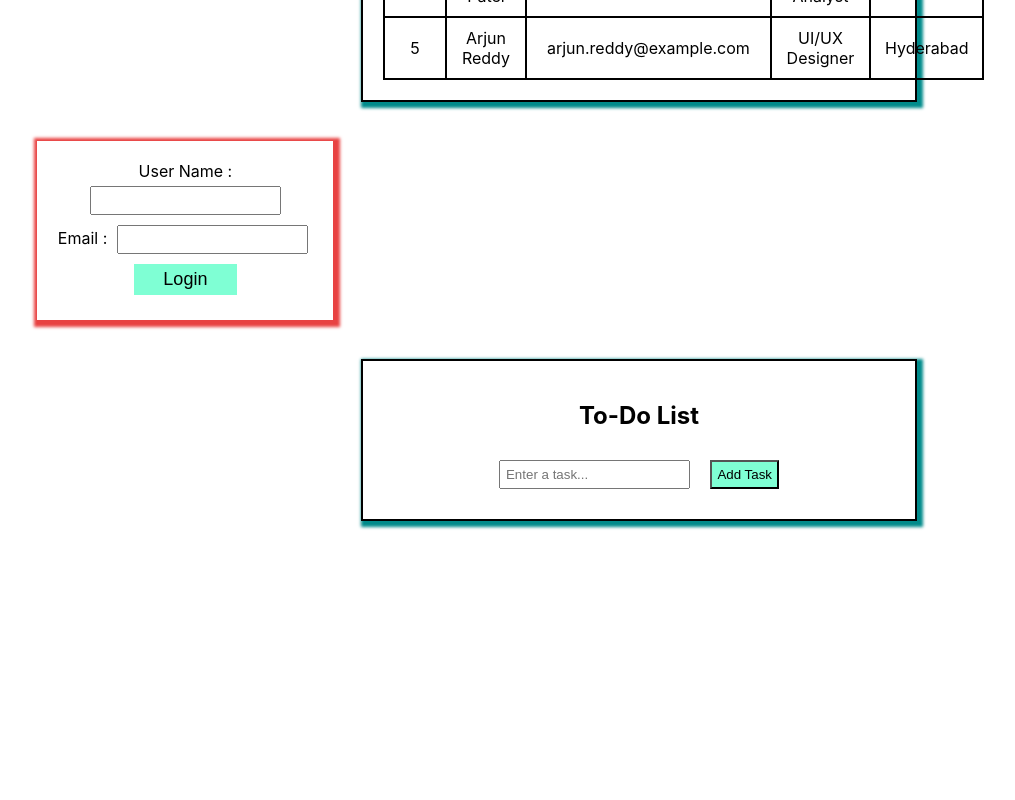
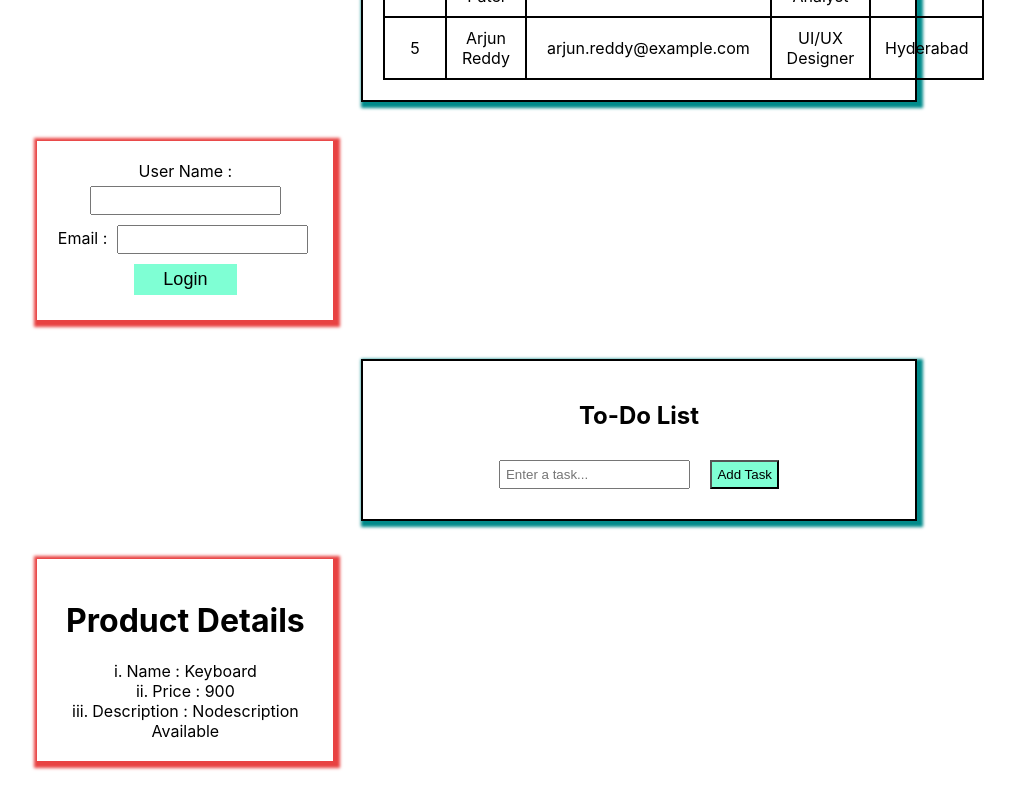
Before and after one commit to Pramod153/React_Complete, a React (Create React App) app: page / in a window 1280 px wide. Shown: the part 1569-2369 px from the top of the page, without its empty margins (1-1016 px from the left). Before the commit the page ends 2116 px from the top, so only its background shows below. Built offline with nearby package versions, Linux system fonts and the light colour scheme.

Commit message:
React.js

```diff
--- a/src/App.jsx
+++ b/src/App.jsx
@@ -8,6 +8,7 @@ import FruitList from "./Component/FruitList";
 import UserDetails from "./Component/UserDetails";
 import LoginForm from "./Component/LoginForm";
 import ToDoList from "./Component/ToDOList";
+import ProductCard from "./Component/ProductCard";
 
 
 function App() {
@@ -23,6 +24,7 @@ function App() {
       <UserDetails/>
       <LoginForm/>
       <ToDoList/>
+      <ProductCard name= 'Keyboard' Price ='900' desc=''/>
     </div>
   );
 }
--- /dev/null
+++ b/src/Component/ProductCard.jsx
@@ -0,0 +1,14 @@
+import React from 'react'
+
+function ProductCard(props) {
+  return (
+    <div className='user'>
+      <h1>Product Details</h1>
+      <li>Name : {props.name}</li>
+      <li>Price : {props.Price}</li>
+      <li>Description : {props.desc || 'Nodescription Available'}</li>
+    </div>
+  )
+}
+
+export default ProductCard
```
